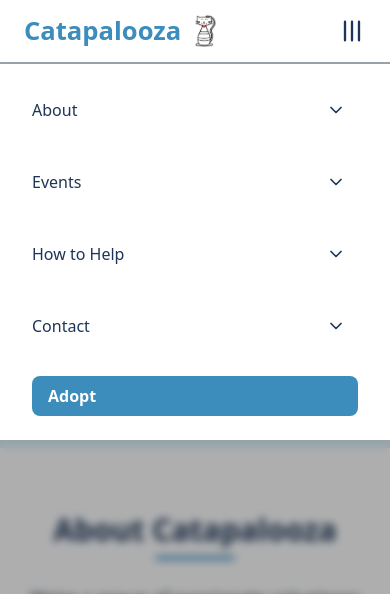
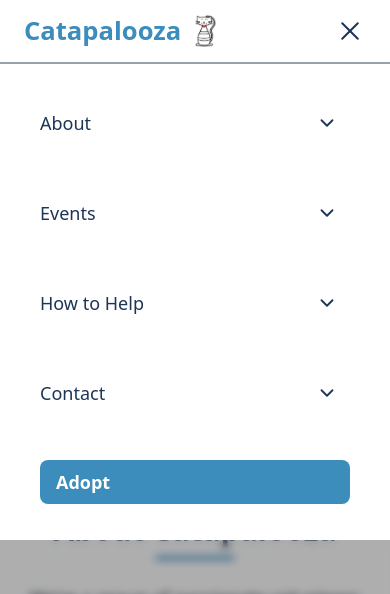
Before and after one commit to nicourrea/catapalooza-site, a React (Vite) app: page / in a window 390 px wide. Both pictures are taken after a click on the button 352 px from the left and 31 px from the top of the page. Shown: the top 594 px of the page. Built offline with nearby package versions, Linux system fonts and the light colour scheme.

Commit message:
try for mobile intuitiveness 4

```diff
--- a/src/components/Navbar.jsx
+++ b/src/components/Navbar.jsx
@@ -107,7 +107,7 @@ const Navbar = () => {
 
                 {/* Desktop Dropdown */}
                 {item.dropdown && (
-                  <ul className="absolute top-full left-0 mt-2 bg-white border rounded shadow-lg py-2 w-48 z-50 opacity-0 invisible group-hover:opacity-100 group-hover:visible transition-all duration-300 transform scale-95 group-hover:scale-100">
+                  <ul className="absolute top-full left-0 mt-2 bg-white border rounded shadow-lg py-2 w-52 z-50 opacity-0 invisible group-hover:opacity-100 group-hover:visible transition-all duration-300 transform scale-95 group-hover:scale-100">
                     {item.dropdown.map((dropItem) => (
                       <li key={dropItem.path}>
                         <Link
@@ -126,22 +126,26 @@ const Navbar = () => {
 
           {/* Mobile Hamburger */}
           <button
-            className={`md:hidden text-[#1D3557] focus:outline-none transform transition-transform duration-300 ${
-              menuOpen ? 'rotate-90' : ''
-            }`}
+            className="md:hidden relative w-8 h-8 focus:outline-none z-50"
             onClick={() => {
               setMenuOpen(!menuOpen);
               setOpenDropdown(null);
             }}
           >
-            <svg className="w-7 h-7" fill="none" stroke="currentColor" viewBox="0 0 24 24">
-              <path strokeLinecap="round" strokeLinejoin="round" strokeWidth={2} d="M4 6h16M4 12h16M4 18h16" />
-            </svg>
+            <div className="absolute top-1/2 left-1/2 w-6 h-0.5 bg-[#1D3557] rounded transition-all duration-300 origin-center transform -translate-x-1/2 -translate-y-2"
+              style={{ transform: menuOpen ? 'translate(-50%, -50%) rotate(45deg)' : 'translate(-50%, -8px)' }}
+            ></div>
+            <div className="absolute top-1/2 left-1/2 w-6 h-0.5 bg-[#1D3557] rounded transition-all duration-300 origin-center transform"
+              style={{ opacity: menuOpen ? 0 : 1, transform: 'translate(-50%, -50%)' }}
+            ></div>
+            <div className="absolute top-1/2 left-1/2 w-6 h-0.5 bg-[#1D3557] rounded transition-all duration-300 origin-center transform -translate-x-1/2 translate-y-2"
+              style={{ transform: menuOpen ? 'translate(-50%, -50%) rotate(-45deg)' : 'translate(-50%, 8px)' }}
+            ></div>
           </button>
         </div>
       </nav>
 
-      {/* Dark Blurred Background */}
+      {/* Dark Background */}
       {menuOpen && (
         <div
           className="fixed inset-0 bg-black/30 backdrop-blur-sm z-40"
@@ -151,18 +155,18 @@ const Navbar = () => {
 
       {/* Mobile Menu */}
       <div
-        className={`fixed top-16 left-0 w-full bg-white p-4 z-50 text-[#1D3557] font-medium transform transition-all duration-300 ease-out ${
+        className={`fixed top-16 left-0 w-full bg-white p-6 z-50 text-[#1D3557] font-medium transform transition-all duration-300 ease-out ${
           menuOpen ? 'translate-y-0 opacity-100' : '-translate-y-10 opacity-0 pointer-events-none'
         }`}
       >
-        <ul className="space-y-3">
+        <ul className="space-y-5">
           {navItems.map((item) => (
             <div key={item.label}>
-              <li className="flex items-center justify-between px-4 py-2">
+              <li className="flex items-center justify-between px-4 py-3">
                 <Link
                   to={item.path}
                   onClick={closeMenu}
-                  className={`flex-1 ${
+                  className={`flex-1 text-lg ${
                     item.label === 'Adopt'
                       ? 'bg-[#3C8DBC] text-white rounded-lg font-semibold px-4 py-2 hover:bg-[#1D3557] transition'
                       : 'hover:text-[#3C8DBC]'
@@ -179,25 +183,25 @@ const Navbar = () => {
                     }}
                     className="p-3 ml-2 rounded-full hover:bg-[#e5f3fb] transition"
                   >
-                    <ChevronDown size={20} className={`transition-transform ${openDropdown === item.label ? 'rotate-180' : ''}`} />
+                    <ChevronDown size={22} className={`transition-transform ${openDropdown === item.label ? 'rotate-180' : ''}`} />
                   </button>
                 )}
               </li>
 
-              {/* Mobile Dropdown */}
+              {/* Collapsible Dropdown */}
               {item.dropdown && (
                 <div
                   className={`overflow-hidden transition-all duration-300 ${
                     openDropdown === item.label ? 'max-h-96' : 'max-h-0'
                   }`}
                 >
-                  <ul className="pl-8 mt-1 space-y-1">
+                  <ul className="pl-10 mt-1 space-y-2">
                     {item.dropdown.map((dropItem) => (
                       <li key={dropItem.path}>
                         <Link
                           to={dropItem.path}
                           onClick={closeMenu}
-                          className="block px-2 py-1 text-sm text-[#1D3557] hover:text-[#3C8DBC]"
+                          className="block px-2 py-1 text-md text-[#1D3557] hover:text-[#3C8DBC]"
                         >
                           {dropItem.label}
                         </Link>
```
